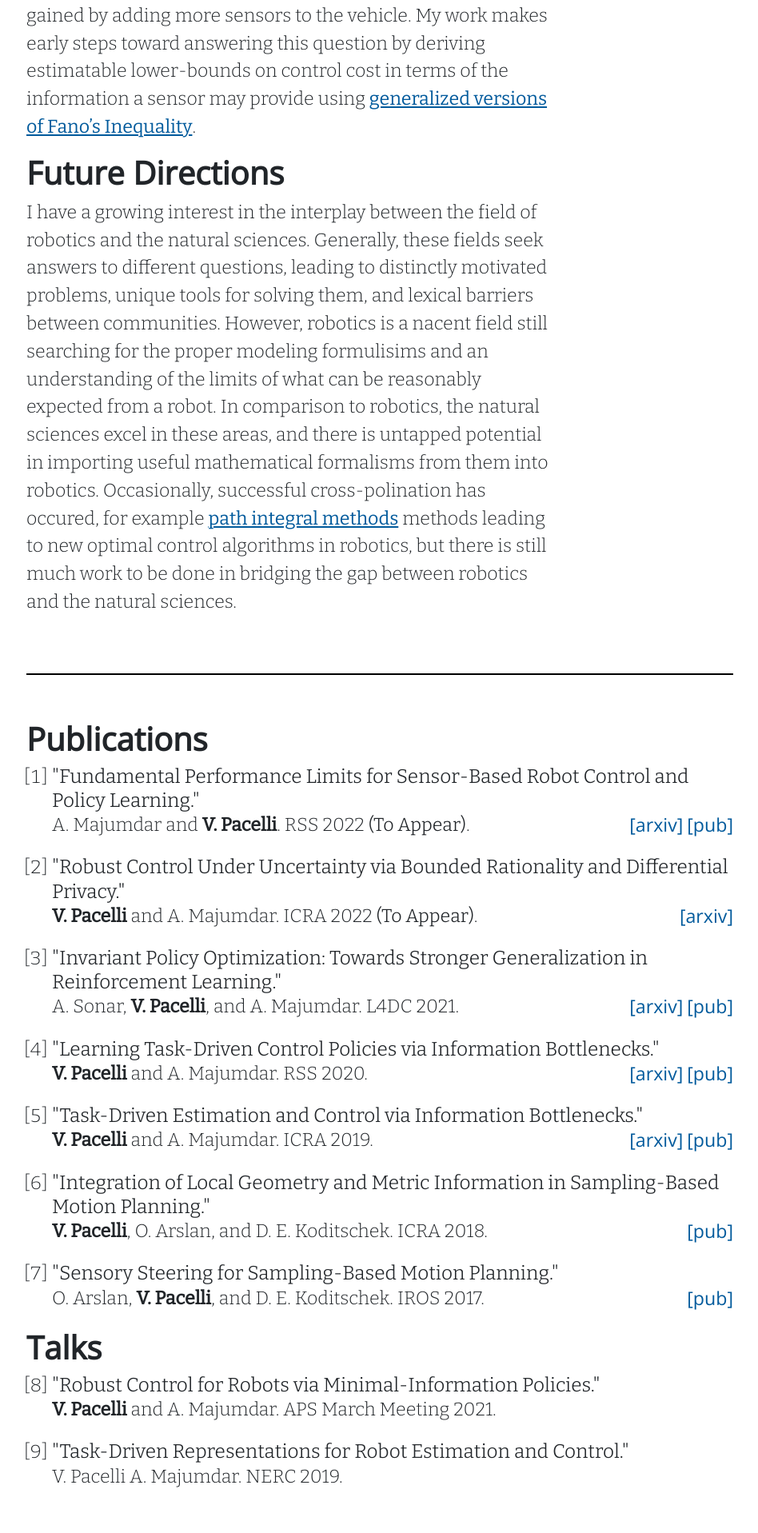
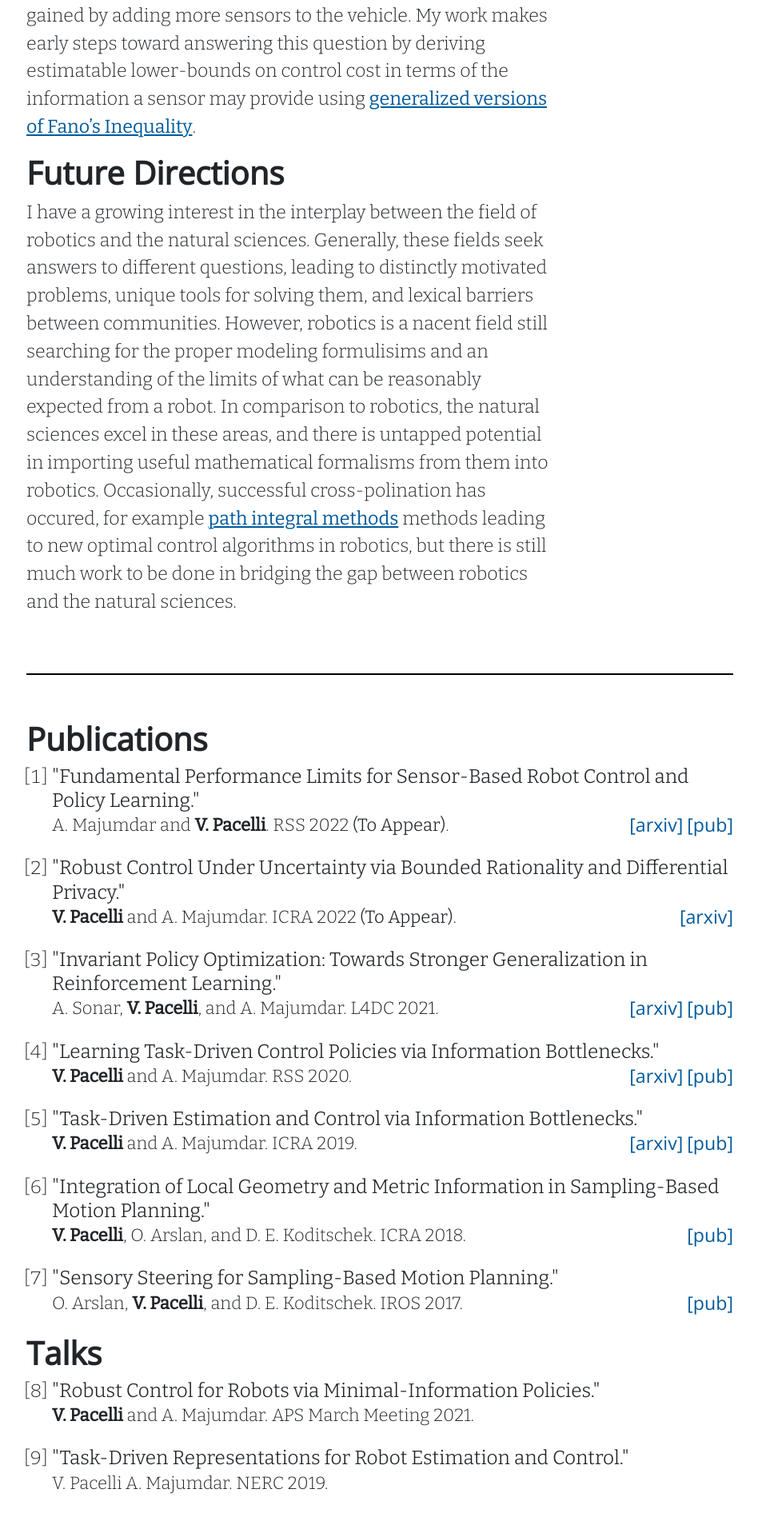
Before and after one commit to tnecniv/old-website, a Jekyll site: the page built from index.html, in a window 1280 px wide. Shown: the part 2337-4254 px from the top of the page at 80% size, without its empty margins (165-1113 px from the left). Built offline with Jekyll 4.4.1, drawn with Linux system fonts in a browser that asks for light colours.

Commit message:
Styled author list

```diff
--- a/_includes/publist.html
+++ b/_includes/publist.html
@@ -3,6 +3,7 @@
     <li class="pubitem">
         <span class="pubtitle">"{{ pub.title }}."</span>
         <br/>
+        <span class="pub-details">
             {% if pub.authors.size == 1 %}
                 {% if pub.authors[0] == site.myname %}
                     <span class="authemph">{{ pub.authors[0] }}</span>.
@@ -43,6 +44,7 @@
             {% else %}
                 {{ pub.year }}.
             {% endif %}
+        </span>
         <span style="float: right;">
             {% for link in pub.links %}
                 <a href="{{ link[1] }}" class="publist">[{{ link[0] }}]</a>
--- a/assets/css/style.css
+++ b/assets/css/style.css
@@ -112,3 +112,7 @@ hr {
 .pubnote {
     font-weight: 350;
 }
+
+.pub-details {
+    font-size: 0.95em;
+}
```
Lines whose indentation alone changed are shown as unchanged.
